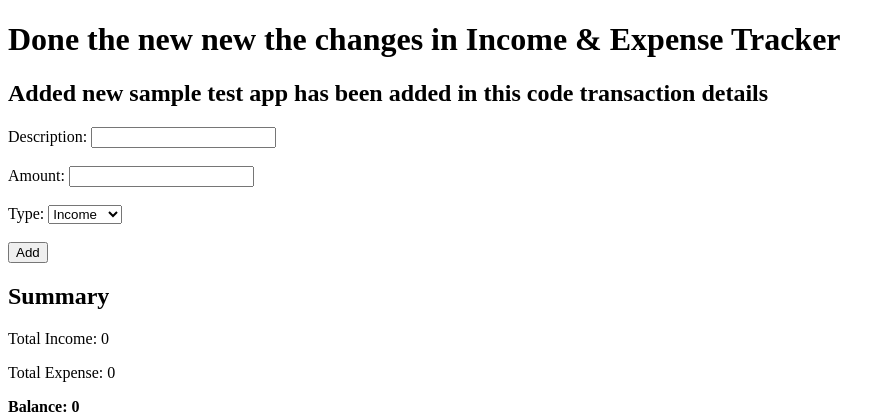
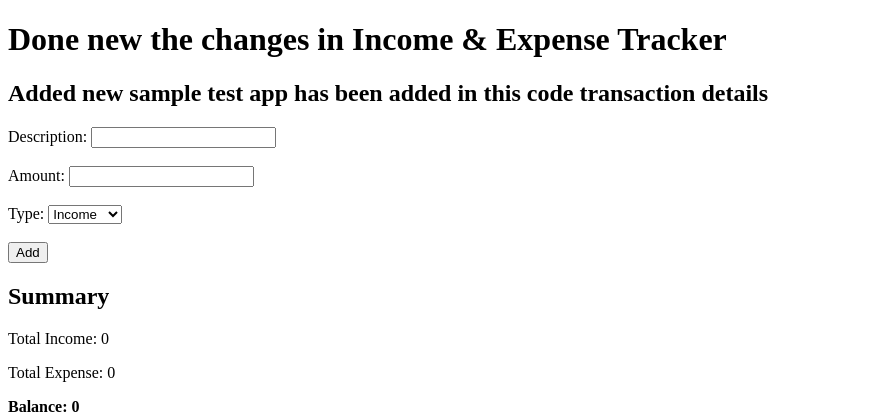
Before and after one commit to guna-linux/web_app_test, a Flask app: page / in a window 1280 px wide. Shown: the top 420 px of the page, without its empty margins (0-895 px from the left). Run offline with Flask 3, Linux system fonts and the light colour scheme.

Commit message:
updated the index.html code for testing

```diff
--- a/templates/index.html
+++ b/templates/index.html
@@ -5,7 +5,7 @@
 </head>
 <body>
 
-    <h1>Done the new new the changes in Income & Expense Tracker</h1>
+    <h1>Done new the changes in Income & Expense Tracker</h1>
 
     <h2>Added new sample test app has been added in this code transaction details</h2>
     <form action="/add" method="POST">
```
